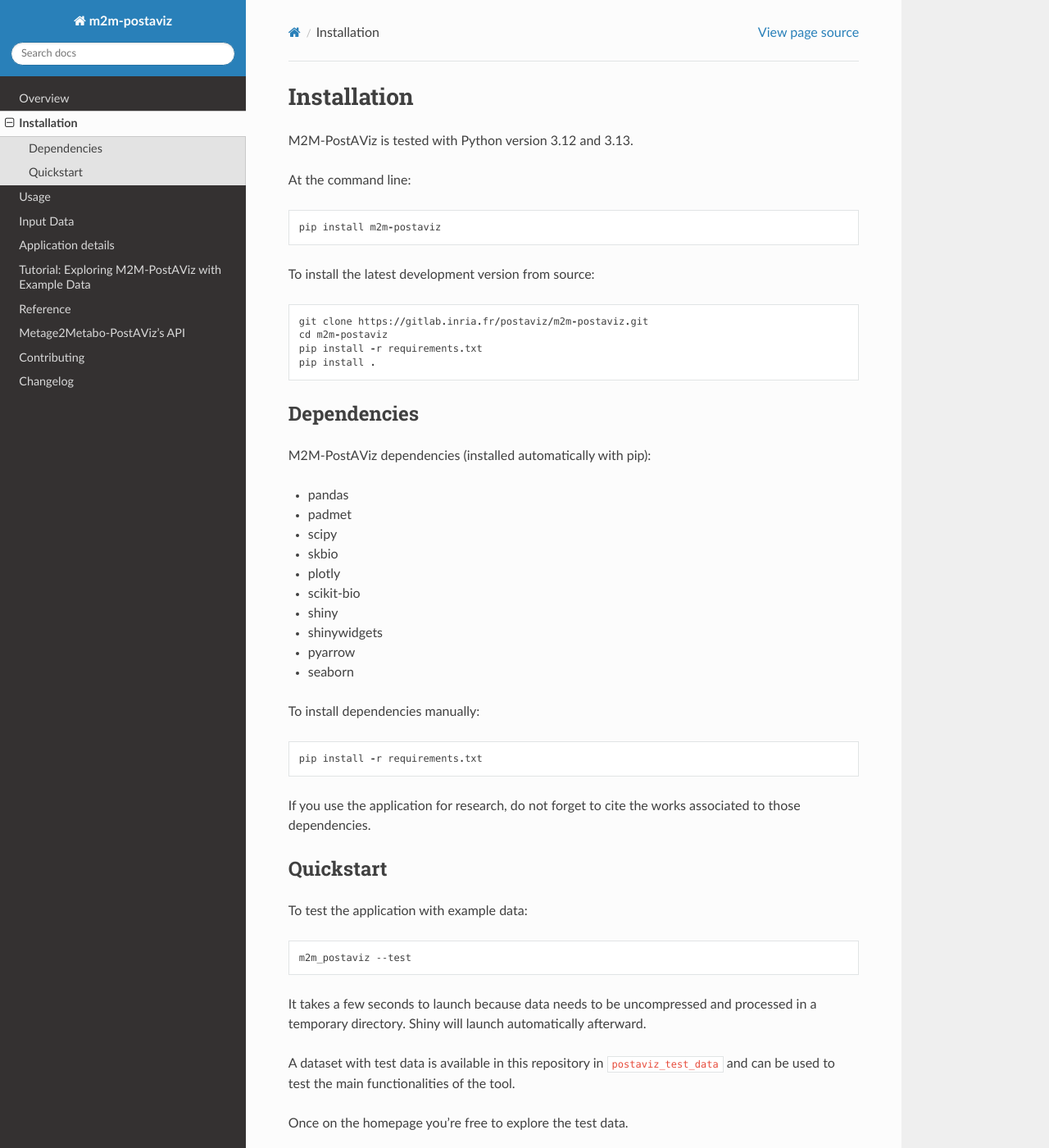
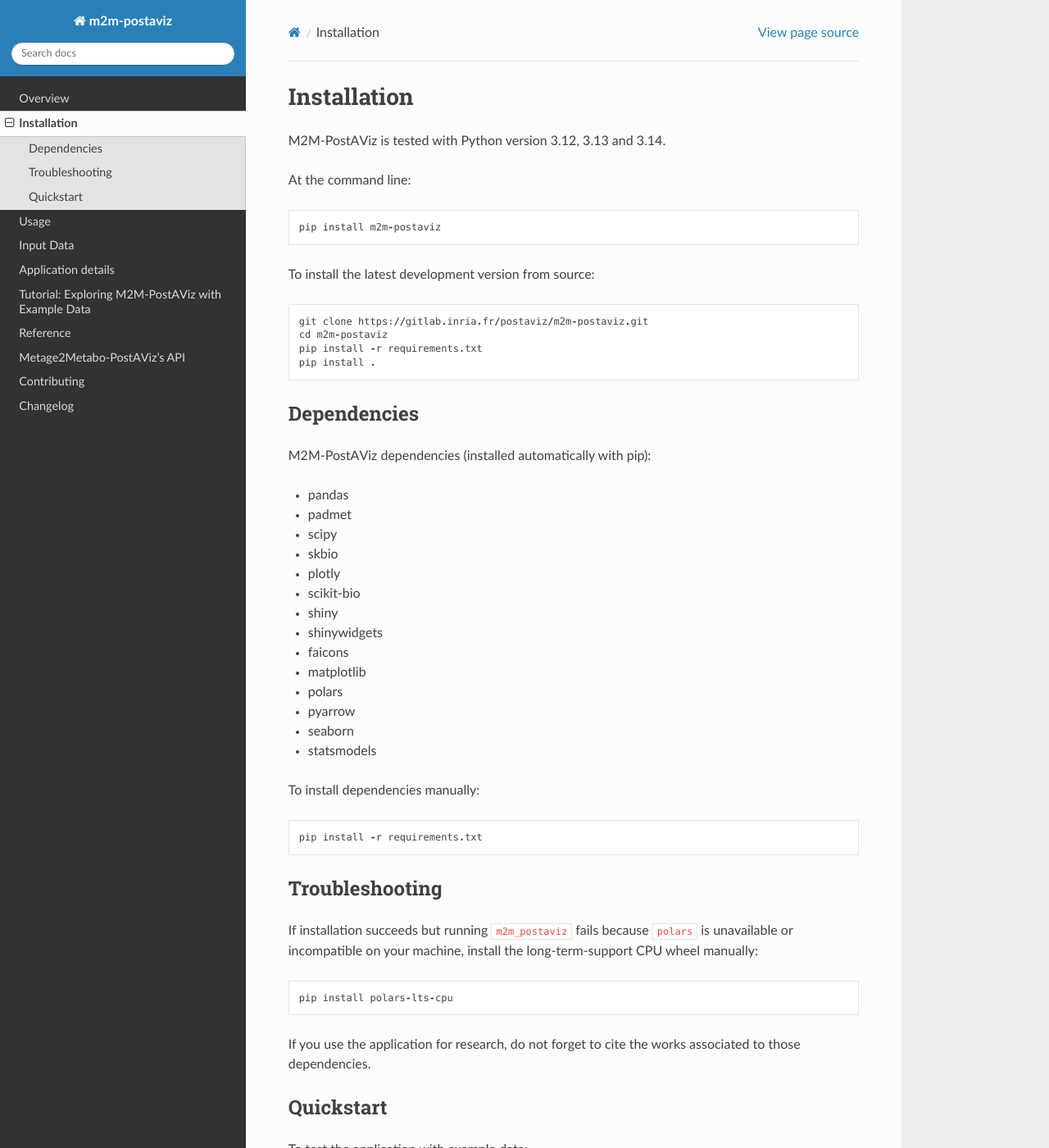
Before and after one commit to AuReMe/metage2metabo-postaviz, a Sphinx documentation site: the page built from docs/installation.rst, in a window 1280 px wide and 1400 px high. Shown: the whole window at 82% size. Built offline with Sphinx 7.4.7 and the Read the Docs theme 3.1.0, drawn with Linux system fonts in a browser that asks for light colours.

Commit message:
document fallback for polar failure

```diff
--- a/docs/installation.rst
+++ b/docs/installation.rst
@@ -2,7 +2,7 @@
 Installation
 ============
 
-M2M-PostAViz is tested with Python version 3.12 and 3.13.
+M2M-PostAViz is tested with Python version 3.12, 3.13 and 3.14.
 
 At the command line::
 
@@ -28,12 +28,23 @@ M2M-PostAViz dependencies (installed automatically with pip):
 - scikit-bio
 - shiny
 - shinywidgets
+- faicons
+- matplotlib
+- polars
 - pyarrow
 - seaborn
+- statsmodels
 
 To install dependencies manually::
 
     pip install -r requirements.txt
+
+Troubleshooting
+===============
+
+If installation succeeds but running ``m2m_postaviz`` fails because ``polars`` is unavailable or incompatible on your machine, install the long-term-support CPU wheel manually::
+
+    pip install polars-lts-cpu
 
 If you use the application for research, do not forget to cite the works associated to those dependencies.
 
--- a/pyproject.toml
+++ b/pyproject.toml
@@ -5,7 +5,7 @@ build-backend = "setuptools.build_meta"
 [project]
 name = "m2m-postaviz"
 dynamic = ["version"]
-authors = [{name = "Pleiade team", email = "leonard.brindel@inria.fr"}]
+authors = [{name = "Léonard Brindel and Clémence Frioux", email = "clemence.frioux@inria.fr"}]
 readme = "README.md"
 description = "Post-analysis and visualization of metage2metabo's results"
 license = {text = "LGPL-3.0-or-later"}
@@ -26,9 +26,6 @@ dependencies = [
     'python-libsbml>=5.20.5,<5.21.0',
     'seaborn',
 ]
-
-[project.optional-dependencies]
-lts-cpu = ["polars-lts-cpu"]
 
 [project.scripts]
 m2m_postaviz = "m2m_postaviz.cli:main"
```
Also changed, not shown: README.md (+6 -0 lines). Lines whose indentation alone changed are shown as unchanged.
